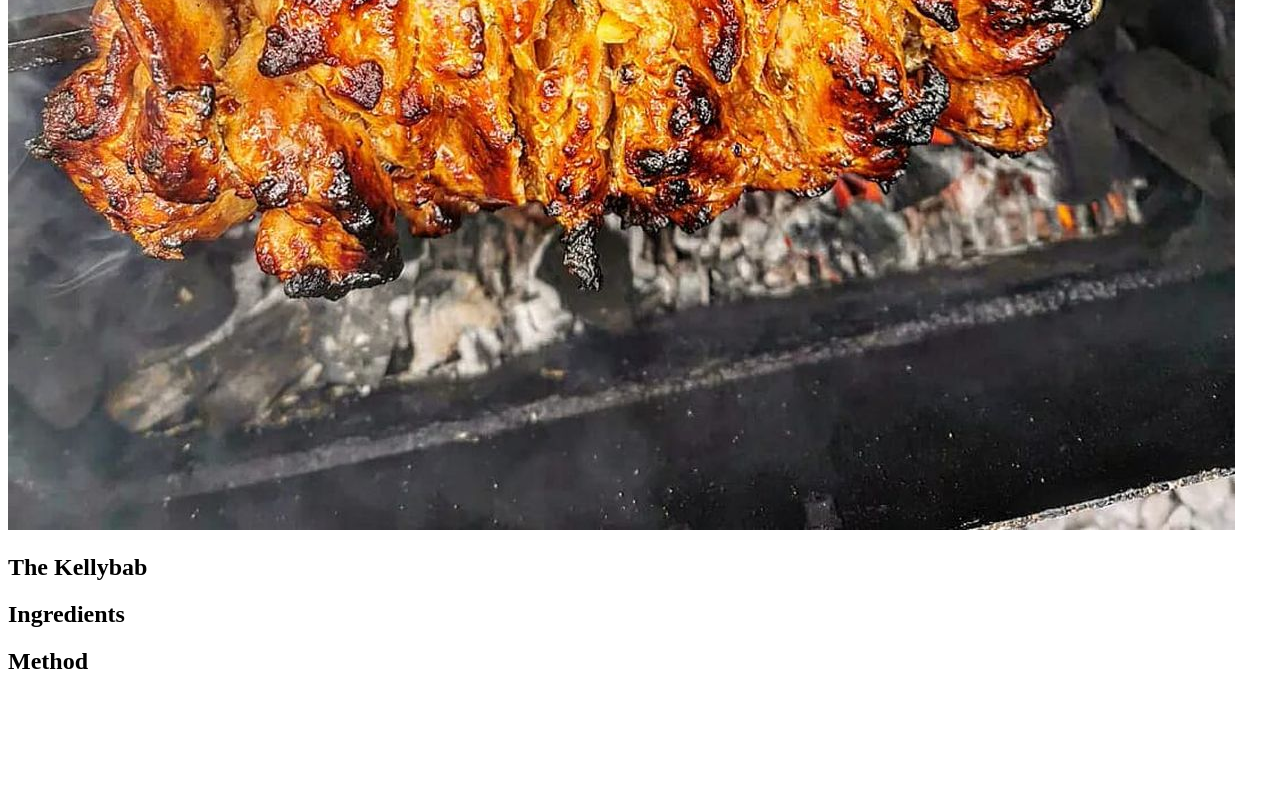
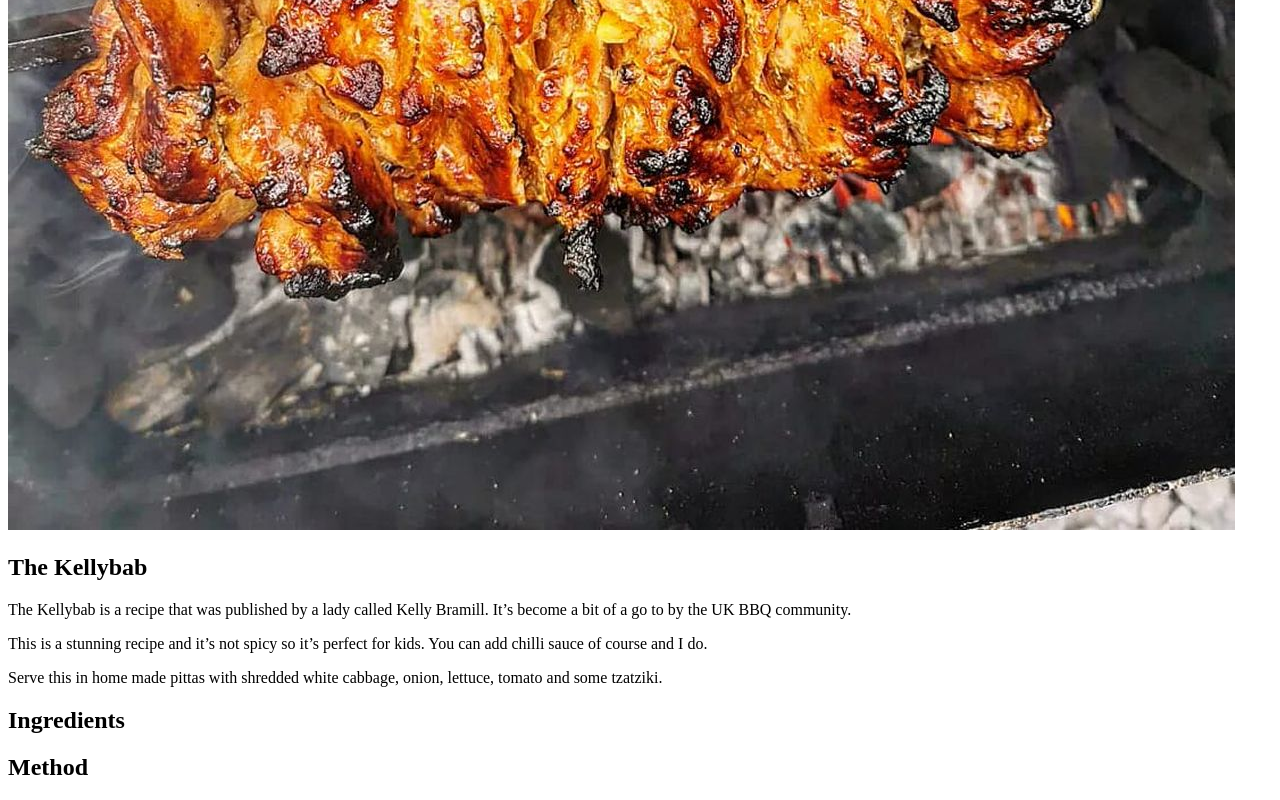
Before and after one commit to ChristianP-code/odin-recipes, a plain HTML site: page recipes/kellybab.html in a window 1280 px wide. Shown: the part 777-1577 px from the top of the page. Before the commit the page ends 1472 px from the top, so only its background shows below. Drawn offline with Linux system fonts and the light colour scheme.

Commit message:
Add kellybab recipe description

```diff
--- a/recipes/kellybab.html
+++ b/recipes/kellybab.html
@@ -8,6 +8,11 @@
         <h1>The Kellybab</h1>
         <img src="../recipes-images/kellybab.jpg">
             <h2>The Kellybab</h2>
+                <p>The Kellybab is a recipe that was published by a lady called Kelly Bramill. It’s become a bit of a go to by the UK BBQ community.</p>
+
+                <p>This is a stunning recipe and it’s not spicy so it’s perfect for kids. You can add chilli sauce of course and I do.</p>
+
+                <p>Serve this in home made pittas with shredded white cabbage, onion, lettuce, tomato and some tzatziki.</p>
 
             <h2>Ingredients</h2>
 
```
